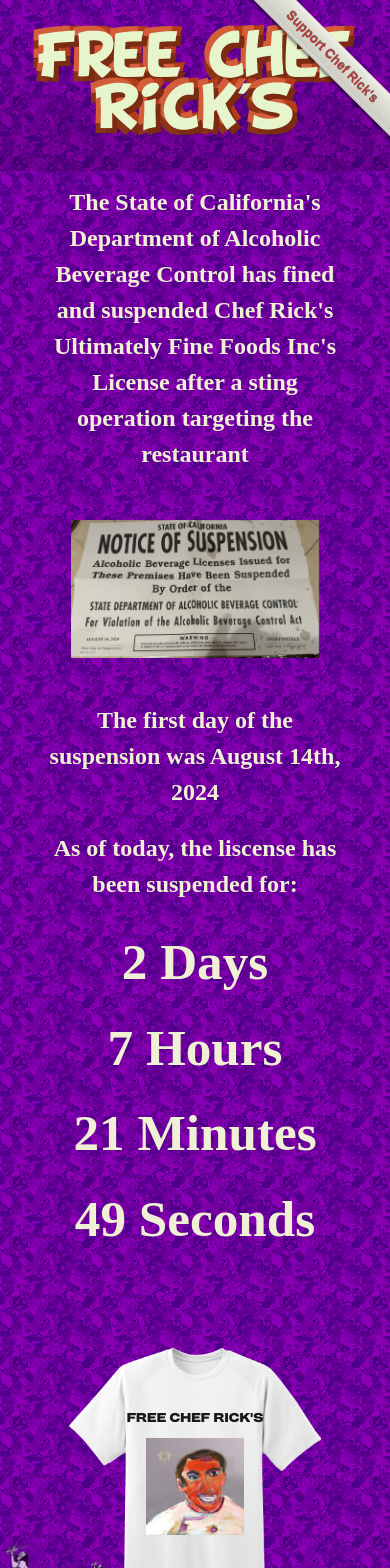
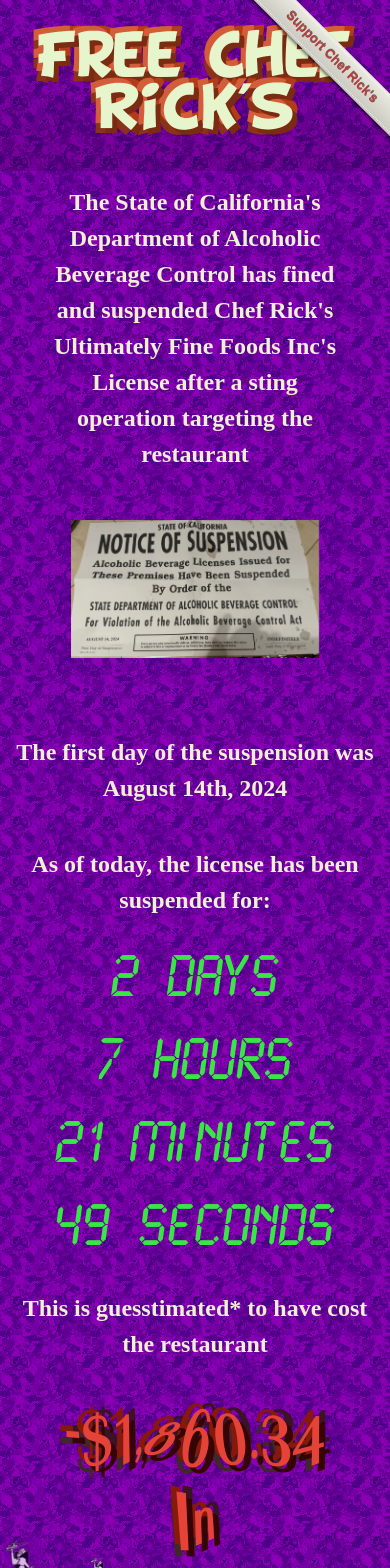
Before and after one commit to elanora96/free-chef-ricks, a React (Vite) app: page / in a window 390 px wide. Shown: the top 1568 px of the page. Built offline with nearby package versions, Linux system fonts and the light colour scheme.

Commit message:
Added lost revenue
Quick iPhone tweak

Quick iPhone Fix

```diff
--- a/src/App.tsx
+++ b/src/App.tsx
@@ -1,4 +1,4 @@
-import { FC, PropsWithChildren, useCallback, useEffect, useState } from 'react';
+import { FC, PropsWithChildren } from 'react';
 import styles from './App.module.css';
 
 import Header from '@components/Header';
@@ -6,67 +6,14 @@
 import SupportRibbon from '@components/SupportRibbon';
 import TShirt from '@components/TShirt';
 import Footer from '@components/Footer';
+import TimeSince from '@components/TimeSince';
 
 import Mugshot from '@assets/ChefRicksMugshot.png';
 import notice from '@assets/IMG_1898.jpeg';
 import runningMan from '@assets/chefcardanimsm3.gif';
-import dayjs from 'dayjs';
-import advancedFormat from 'dayjs/plugin/advancedFormat';
-import duration from 'dayjs/plugin/duration';
-
-dayjs.extend(advancedFormat);
-dayjs.extend(duration);
 
 const Card: FC<PropsWithChildren> = ({ children }) => {
   return <div className={styles.card}>{children}</div>;
-};
-
-const units = {
-  Year: 'Y',
-  Month: 'M',
-  Week: 'ww',
-  Day: 'D',
-  Hour: 'H',
-  Minute: 'm',
-  Second: 's',
-};
-
-const TimeSince: FC = () => {
-  const suspension = dayjs('2024-08-14');
-  const diff = useCallback(
-    () => dayjs.duration(dayjs().diff(suspension)),
-    [suspension],
-  );
-  const [timeSince, setTimeSince] = useState(diff());
-
-  useEffect(() => {
-    const intrvl = setInterval(() => {
-      setTimeSince(diff());
-    }, 1000);
-    return () => {
-      clearInterval(intrvl);
-    };
-  }, [diff]);
-
-  return (
-    <div>
-      <h2>
-        The first day of the suspension was {suspension.format('MMMM Do, YYYY')}
-      </h2>
-      <h2>As of today, the liscense has been suspended for:</h2>
-      {Object.entries(units).map(([unit, formatCode]) => {
-        const t = Number(timeSince.format(formatCode));
-        return t >= 1 ? (
-          <h1 key={formatCode}>
-            {timeSince.format(formatCode)} {unit}
-            {t === 1 ? '' : 's'}
-          </h1>
-        ) : (
-          ''
-        );
-      })}
-    </div>
-  );
 };
 
 const App: FC = () => {
@@ -83,8 +30,8 @@
             restaurant
           </p>
           <img className={styles.notice} src={notice}></img>
-          <TimeSince />
         </Card>
+        <TimeSince />
         <Card>
           <TShirt text="Free Chef Rick's" image={Mugshot} />
         </Card>
--- /dev/null
+++ b/src/common/components/TimeSince.module.css
@@ -0,0 +1,45 @@
+@font-face {
+  font-family: 'LCDM2B';
+  src: url('../../assets/LCDM2B__.TTF') format('truetype');
+}
+
+@font-face {
+  font-family: 'WhatsHappened';
+  src: url('../../assets/WhatsHappened.ttf') format('truetype');
+}
+
+.TimeSince {
+  width: 100%;
+  display: flex;
+  flex-direction: column;
+  justify-content: center;
+}
+
+.clock {
+  display: flex;
+  flex-direction: column;
+  flex-wrap: wrap;
+  flex-basis: auto;
+  justify-content: center;
+}
+
+.clock > h1 {
+  margin: 1rem;
+  color: #38e646;
+  font-family: 'LCDM2B';
+}
+
+.loserContainer {
+  max-width: 100%;
+  text-align: center;
+}
+
+.lostRevenue {
+  font-family: 'WhatsHappened';
+  color: #e64338;
+  text-shadow:
+    6px 6px 0 #350505,
+    -6px -6px 0 #86190a,
+    6px -6px 0 #3a1423,
+    -6px 6px 0 #412828;
+}
--- /dev/null
+++ b/src/common/components/TimeSince.tsx
@@ -0,0 +1,84 @@
+import { FC, useEffect, useState, useCallback } from 'react';
+import styles from './TimeSince.module.css';
+
+import dayjs from 'dayjs';
+import advancedFormat from 'dayjs/plugin/advancedFormat';
+import duration from 'dayjs/plugin/duration';
+
+dayjs.extend(advancedFormat);
+dayjs.extend(duration);
+
+const units = {
+  Year: 'Y',
+  Month: 'M',
+  Week: 'ww',
+  Day: 'D',
+  Hour: 'H',
+  Minute: 'm',
+  Second: 's',
+};
+
+const currencyFormatter = new Intl.NumberFormat('en-US', {
+  style: 'currency',
+  currency: 'USD',
+});
+
+const TimeSince: FC = () => {
+  const suspension = dayjs('2024-08-14');
+  const diff = useCallback(
+    () => dayjs.duration(dayjs().diff(suspension)),
+    [suspension],
+  );
+  const [tSince, setTSince] = useState(diff());
+
+  useEffect(() => {
+    const intrvl = setInterval(() => {
+      setTSince(diff());
+    }, 1000);
+    return () => {
+      clearInterval(intrvl);
+    };
+  }, [diff]);
+
+  return (
+    <div className={styles.TimeSince}>
+      <h2>
+        The first day of the suspension was {suspension.format('MMMM Do, YYYY')}
+      </h2>
+      <h2>As of today, the license has been suspended for:</h2>
+      <div className={styles.clock}>
+        {Object.entries(units).map(([unit, formatCode]) => {
+          const t = Number(tSince.format(formatCode));
+          return t >= 1 || formatCode === 's' ? (
+            <h1 key={formatCode}>
+              {tSince.format(formatCode)} {unit}
+              {t === 1 ? '' : 's'}
+            </h1>
+          ) : (
+            ''
+          );
+        })}
+      </div>
+      <div className={styles.loserContainer}>
+        <h2>
+          This is{' '}
+          <span title="Assuming an average of $25,000/month in alcohol sales">
+            guesstimated*
+          </span>{' '}
+          to have cost the restaurant
+        </h2>
+        <pre>
+          <h1 className={styles.lostRevenue}>
+            {currencyFormatter.format(
+              -1 * (25000 / 31 / 24 / 60 / 60 / 1000) * tSince.asMilliseconds(),
+            )}
+          </h1>
+          <h1 className={styles.lostRevenue}>In</h1>
+          <h1 className={styles.lostRevenue}>lost revenue</h1>
+        </pre>
+      </div>
+    </div>
+  );
+};
+
+export default TimeSince;
```
Also changed, not shown: src/assets/LCDM2B__.TTF (added), src/assets/WhatsHappened.ttf (added).
